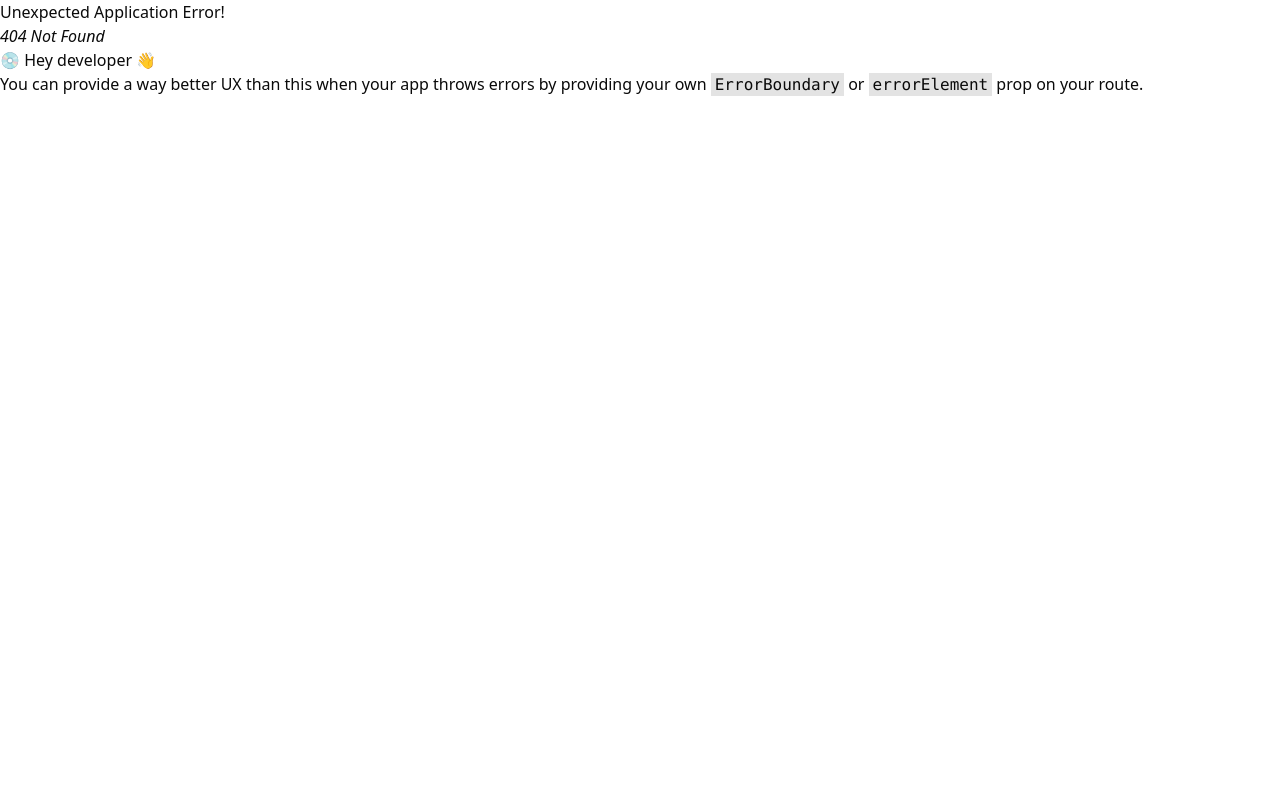
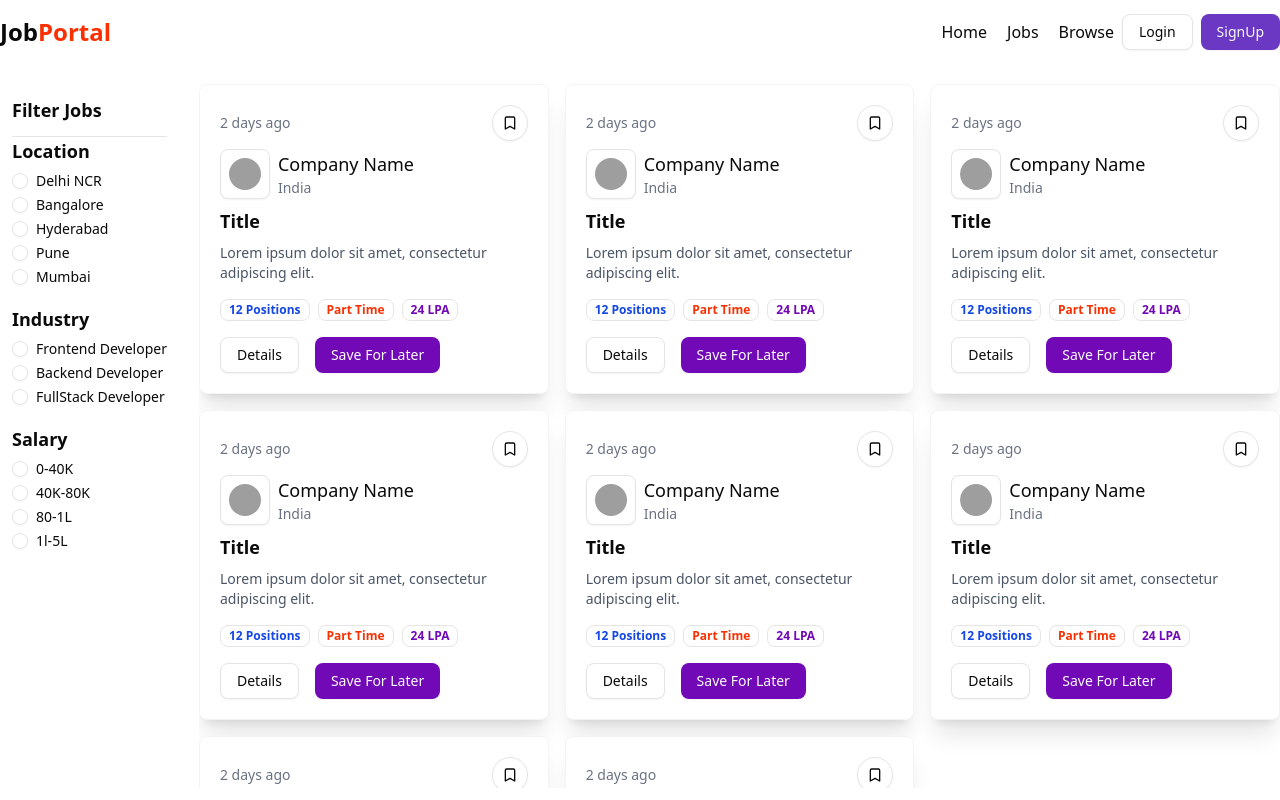
Before and after one commit to RajveerSingh711/JobPortalApp, a React (Vite) app in the folder frontend/: page /jobs in a window 1280 px wide. Before the commit this address had no page. Built offline with nearby package versions, Linux system fonts and the light colour scheme; grey boxes are pictures that could not be loaded; the HTML template or start-up script is replaced by a standard one.

Commit message:
Job page designed

```diff
--- a/frontend/src/App.jsx
+++ b/frontend/src/App.jsx
@@ -2,6 +2,7 @@
 import Login from "./components/auth/Login"
 import SignUp from "./components/auth/SignUp"
 import Home from "./components/Home"
+import Jobs from "./components/Jobs"
 
 const appRouter=createBrowserRouter([
   {
@@ -15,6 +16,10 @@
   {
     path:'/signup',
     element:<SignUp/>
+  },
+  {
+    path:"/jobs",
+    element:<Jobs/>
   }
 ])
 
--- /dev/null
+++ b/frontend/src/components/FilterCard.jsx
@@ -0,0 +1,43 @@
+import { Label } from "./ui/label";
+import { RadioGroup, RadioGroupItem } from "./ui/radio-group";
+
+const filterData = [
+  {
+    filterType: "Location",
+    array: ["Delhi NCR", "Bangalore", "Hyderabad", "Pune", "Mumbai"],
+  },
+  {
+    filterType: "Industry",
+    array: ["Frontend Developer", "Backend Developer", "FullStack Developer"],
+  },
+  {
+    filterType: "Salary",
+    array: ["0-40K", "40K-80K", "80-1L", "1l-5L"],
+  },
+];
+
+const FilterCard = () => {
+  return (
+    <div className="w-full bg-white p-3 rounded-md">
+      <h1 className="font-bold text-lg">Filter Jobs</h1>
+      <hr className="mt-3" />
+      <RadioGroup>
+        {filterData.map((data, index) => (
+          <div>
+            <h1 className="font-bold text-lg">{data.filterType}</h1>
+            {data.array.map((item, index) => {
+              return (
+                <div className="flex items-center space-x-2 my-2">
+                  <RadioGroupItem value={item} />
+                  <Label>{item}</Label>
+                </div>
+              );
+            })}
+          </div>
+        ))}
+      </RadioGroup>
+    </div>
+  );
+};
+
+export default FilterCard;
--- /dev/null
+++ b/frontend/src/components/Job.jsx
@@ -0,0 +1,51 @@
+import { Bookmark } from "lucide-react";
+import { Button } from "./ui/button";
+import { Avatar, AvatarImage } from "./ui/avatar";
+import { Badge } from "./ui/badge";
+
+const Job = () => {
+  return (
+    <div className="p-5 rounded-md shadow-xl bg-white border border-gray-100">
+      <div className="flex items-center justify-between">
+        <p className="text-sm text-gray-500">2 days ago</p>
+        <Button variant="outline" className="rounded-full" size="icon">
+          <Bookmark />
+        </Button>
+      </div>
+      <div className="flex items-center gap-2 my-2">
+        <Button className="p-6" size="icon" variant="outline">
+          <Avatar>
+            <AvatarImage src="https://www.shutterstock.com/image-vector/circle-line-simple-design-logo-600nw-2174926871.jpg" />
+          </Avatar>
+        </Button>
+        <div>
+          <h1 className="font-medium text-lg">Company Name</h1>
+          <p className="text-sm text-gray-500">India</p>
+        </div>
+      </div>
+      <div>
+        <h1 className="font-bold text-lg my-2">Title</h1>
+        <p className="text-sm text-gray-600">
+          Lorem ipsum dolor sit amet, consectetur adipiscing elit.
+        </p>
+      </div>
+      <div className="flex items-center gap-2 mt-4">
+        <Badge className="text-blue-700 font-bold" variant="ghost">
+          12 Positions
+        </Badge>
+        <Badge className="text-[#F83002] font-bold" variant="ghost">
+          Part Time
+        </Badge>
+        <Badge className="text-[#7209B7] font-bold" variant="ghost">
+          24 LPA
+        </Badge>
+      </div>
+      <div className="flex items-center gap-4 mt-4">
+        <Button variant="outline">Details</Button>
+        <Button className="bg-[#7209B7]">Save For Later</Button>
+      </div>
+    </div>
+  );
+};
+
+export default Job;
--- /dev/null
+++ b/frontend/src/components/Jobs.jsx
@@ -0,0 +1,35 @@
+import FilterCard from "./FilterCard";
+import Job from "./Job";
+import Navbar from "./shared/Navbar";
+
+const jobsArray = [1, 2, 3, 4, 5, 6, 7, 8];
+
+const Jobs = () => {
+  return (
+    <div>
+      <Navbar />
+      <div className="max-w-7xl mx-auto mt-5">
+        <div className="flex gap-5">
+          <div className="w-20%">
+            <FilterCard />
+          </div>
+          {jobsArray.length <= 0 ? (
+            <span>Job not found</span>
+          ) : (
+            <div className="flex-1 h-[88vh] overflow-y-auto pb-5">
+              <div className="grid grid-cols-3 gap-4">
+                {jobsArray.map((item, index) => (
+                  <div>
+                    <Job />
+                  </div>
+                ))}
+              </div>
+            </div>
+          )}
+        </div>
+      </div>
+    </div>
+  );
+};
+
+export default Jobs;
--- a/frontend/src/components/shared/Navbar.jsx
+++ b/frontend/src/components/shared/Navbar.jsx
@@ -17,9 +17,15 @@
         </div>
         <div className="flex items-center gap-2">
           <ul className="flex font-medium items-center gap-5">
-            <li>Home</li>
-            <li>Jobs</li>
-            <li>Browse</li>
+            <Link to="/">
+              <li>Home</li>
+            </Link>
+            <Link to="/jobs">
+              <li>Jobs</li>
+            </Link>
+            <Link to="/browse">
+              <li>Browse</li>
+            </Link>
           </ul>
           {!user ? (
             <div className="flex items-center gap-2">
```
